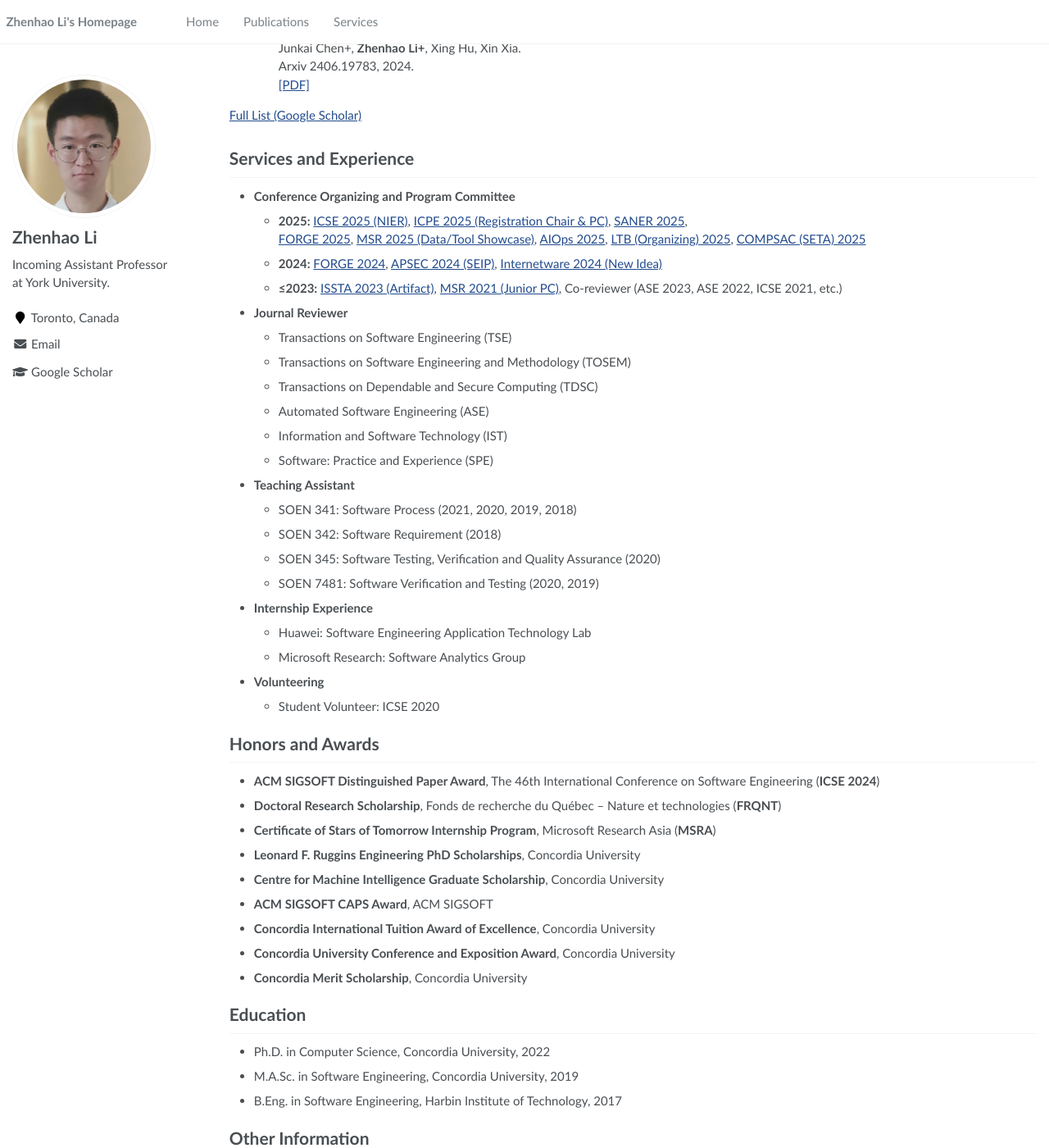
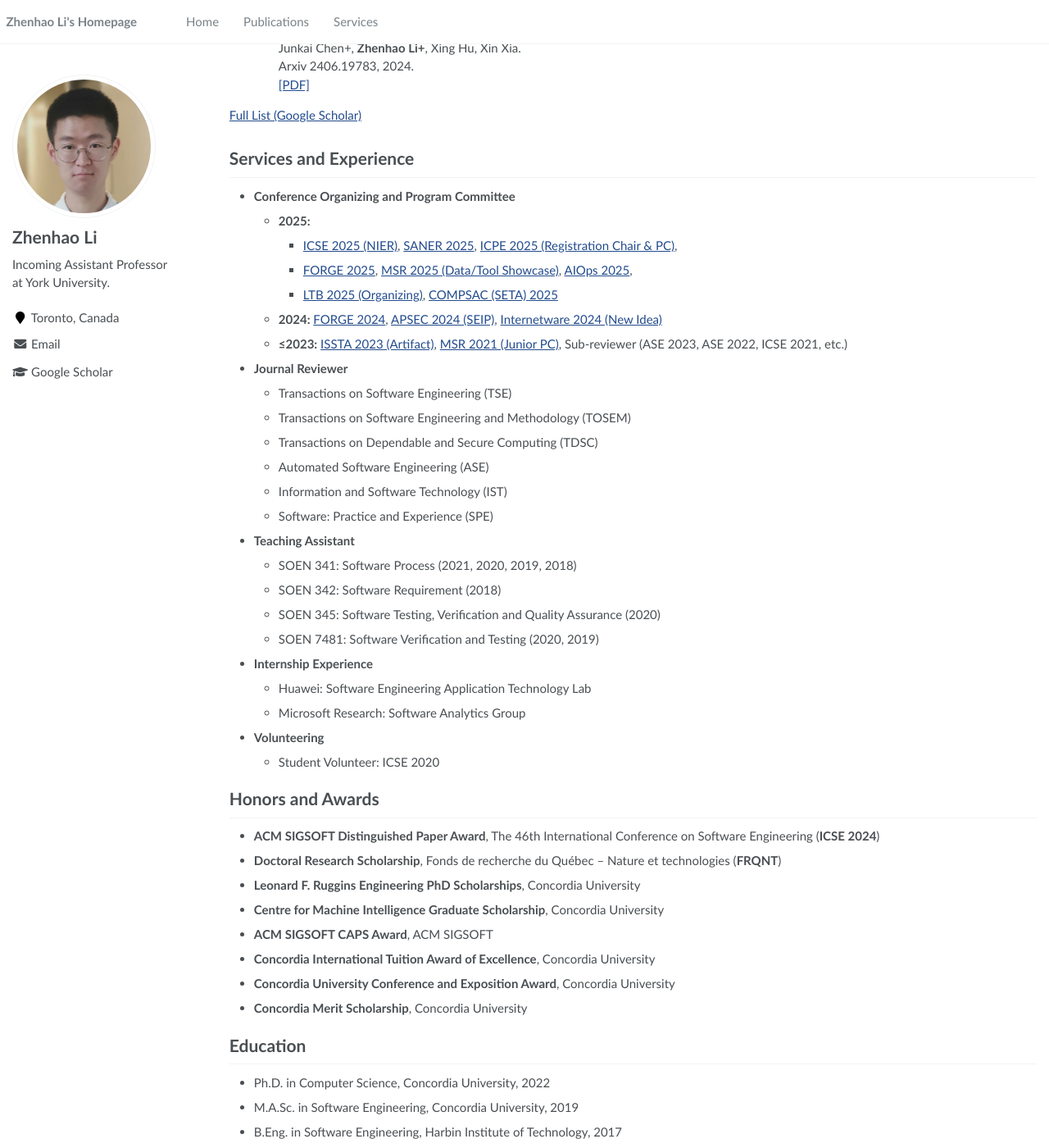
Before and after one commit to ginolzh/ginolzh.github.io, a Jekyll site: the page built from _pages/about.md, in a window 1280 px wide and 1400 px high, scrolled down 1562 px. Shown: the whole window at 82% size. Built offline with Jekyll 4.4.1, drawn with Linux system fonts in a browser that asks for light colours.

Commit message:
Update about.md

```diff
--- a/_pages/about.md
+++ b/_pages/about.md
@@ -89,10 +89,12 @@ Selected Publications
 Services and Experience
 ======
 * **Conference Organizing and Program Committee**
-  * **2025:** [ICSE 2025 (NIER)](https://conf.researchr.org/track/icse-2025/icse-2025-nier), [ICPE 2025 (Registration Chair & PC)](https://icpe2025.spec.org/), [SANER 2025](https://conf.researchr.org/track/saner-2025/saner-2025-papers), \
-     [FORGE 2025](https://conf.researchr.org/track/forge-2025/forge-2025-papers#Call-for-Papers), [MSR 2025 (Data/Tool Showcase)](https://2025.msrconf.org/track/msr-2025-data-and-tool-showcase-track), [AIOps 2025](https://cloudintelligenceworkshop.org/CFP.html), [LTB (Organizing) 2025](https://ltb2025.github.io/), [COMPSAC (SETA) 2025](https://ieeecompsac.computer.org/2025/seta/)
+  * **2025:**
+    * [ICSE 2025 (NIER)](https://conf.researchr.org/track/icse-2025/icse-2025-nier), [SANER 2025](https://conf.researchr.org/track/saner-2025/saner-2025-papers), [ICPE 2025 (Registration Chair & PC)](https://icpe2025.spec.org/),
+    * [FORGE 2025](https://conf.researchr.org/track/forge-2025/forge-2025-papers#Call-for-Papers), [MSR 2025 (Data/Tool Showcase)](https://2025.msrconf.org/track/msr-2025-data-and-tool-showcase-track), [AIOps 2025](https://cloudintelligenceworkshop.org/CFP.html),
+    * [LTB 2025 (Organizing)](https://ltb2025.github.io/), [COMPSAC (SETA) 2025](https://ieeecompsac.computer.org/2025/seta/)
   * **2024:** [FORGE 2024](https://conf.researchr.org/track/forge-2024/forge-2024-papers), [APSEC 2024 (SEIP)](https://conf.researchr.org/track/apsec-2024/apsec-2024-software-engineering-in-practice), [Internetware 2024 (New Idea)](https://conf.researchr.org/track/internetware-2024/internetware-2024-new-idea-track)
-  * **≤2023:** [ISSTA 2023 (Artifact)](https://conf.researchr.org/track/issta-2023/issta-2023-artifact-evaluation), [MSR 2021 (Junior PC)](https://2021.msrconf.org/committee/msr-2021-shadow-pc-shadow-pc-committee), Co-reviewer (ASE 2023, ASE 2022, ICSE 2021, etc.)
+  * **≤2023:** [ISSTA 2023 (Artifact)](https://conf.researchr.org/track/issta-2023/issta-2023-artifact-evaluation), [MSR 2021 (Junior PC)](https://2021.msrconf.org/committee/msr-2021-shadow-pc-shadow-pc-committee), Sub-reviewer (ASE 2023, ASE 2022, ICSE 2021, etc.)
 * **Journal Reviewer**
   * Transactions on Software Engineering (TSE)
   * Transactions on Software Engineering and Methodology (TOSEM)
@@ -116,7 +118,6 @@ Honors and Awards
 ======
 * **ACM SIGSOFT Distinguished Paper Award**, The 46th International Conference on Software Engineering (**ICSE 2024**)
 * **Doctoral Research Scholarship**, Fonds de recherche du Québec – Nature et technologies (**FRQNT**)
-* **Certificate of Stars of Tomorrow Internship Program**, Microsoft Research Asia (**MSRA**)
 * **Leonard F. Ruggins Engineering PhD Scholarships**, Concordia University
 * **Centre for Machine Intelligence Graduate Scholarship**, Concordia University
 * **ACM SIGSOFT CAPS Award**, ACM SIGSOFT
```
